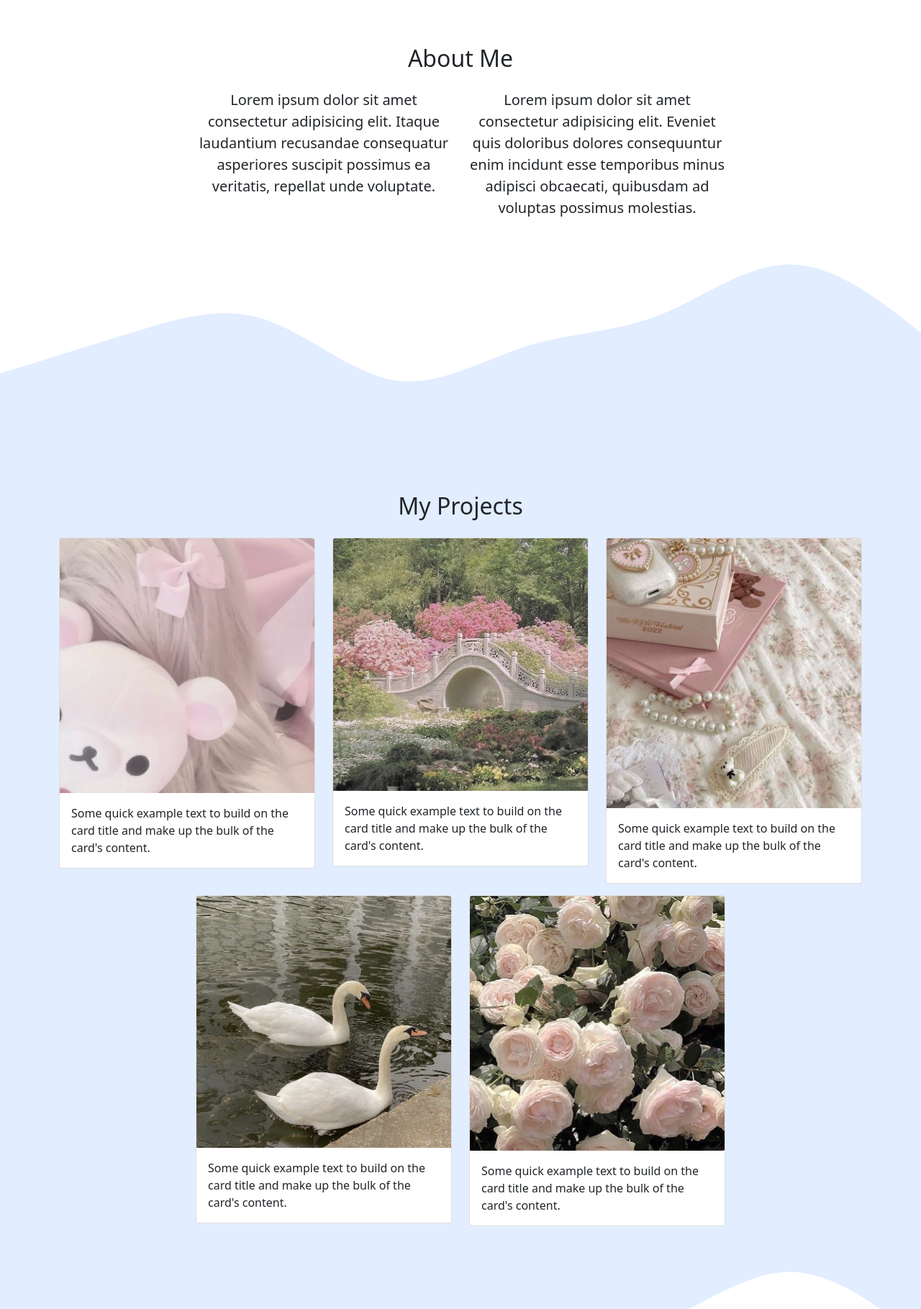
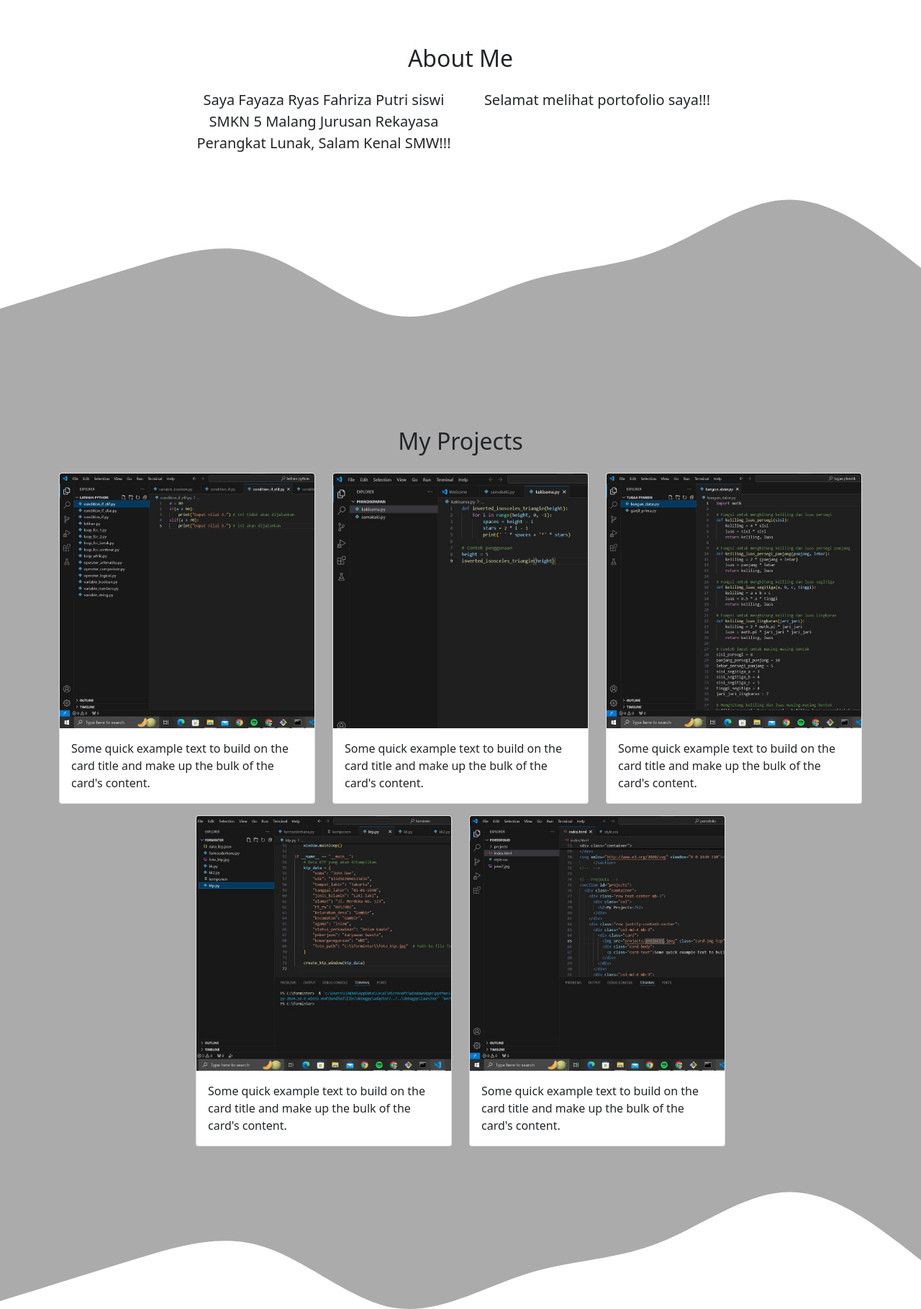
Before and after one commit to palsjn/palsjn.github.io, a plain HTML site: page index.html in a window 1280 px wide. Shown: the part 720-2539 px from the top of the page at 72% size. Drawn offline with nearby package versions, Linux system fonts and the light colour scheme.

Commit message:
ganti projek dan warna

```diff
--- a/index.html
+++ b/index.html
@@ -16,7 +16,7 @@
   </head>
   <body id="home">
     <!-- Navbar -->
-    <nav class="navbar navbar-expand-lg navbar-dark bg-primary shadow-sm fixed-top">
+    <nav class="navbar navbar-expand-lg navbar-dark bg-secondary shadow-sm fixed-top">
       <div class="container">
         <a class="navbar-brand" href="#">Fayaza Ryas</a>
         <button class="navbar-toggler" type="button" data-bs-toggle="collapse" data-bs-target="#navbarNav" aria-controls="navbarNav" aria-expanded="false" aria-label="Toggle navigation">
@@ -45,7 +45,7 @@
     <section class="jumbotron text-center">
       <img src="yasa2.jpg" alt="Fayaza Ryas" width="200" class="rounded-circle img-thumbnail">
       <h1 class="display-4">Fayaza Ryas Fahriza Putri</h1>
-      <p class="lead">Student | Loyi Jung</p>
+      <p class="lead">Student | XI RPL 2</p>
       <svg xmlns="http://www.w3.org/2000/svg" viewBox="0 0 1440 320"><path fill="#FFFFFF" fill-opacity="1" d="M0,64L34.3,85.3C68.6,107,137,149,206,154.7C274.3,160,343,128,411,117.3C480,107,549,117,617,138.7C685.7,160,754,192,823,176C891.4,160,960,96,1029,90.7C1097.1,85,1166,139,1234,160C1302.9,181,1371,171,1406,165.3L1440,160L1440,320L1405.7,320C1371.4,320,1303,320,1234,320C1165.7,320,1097,320,1029,320C960,320,891,320,823,320C754.3,320,686,320,617,320C548.6,320,480,320,411,320C342.9,320,274,320,206,320C137.1,320,69,320,34,320L0,320Z"></path></svg>
     </section>
     <!--  -->
@@ -60,14 +60,14 @@
   </div>
   <div class="row justify-content-center fs-5 text-center">
     <div class="col-md-4">
-      <p>Lorem ipsum dolor sit amet consectetur adipisicing elit. Itaque laudantium recusandae consequatur asperiores suscipit possimus ea veritatis, repellat unde voluptate.</p>
+      <p>Saya Fayaza Ryas Fahriza Putri siswi SMKN 5 Malang Jurusan Rekayasa Perangkat Lunak, Salam Kenal SMW!!!</p>
     </div>
     <div class="col-md-4">
-      <p>Lorem ipsum dolor sit amet consectetur adipisicing elit. Eveniet quis doloribus dolores consequuntur enim incidunt esse temporibus minus adipisci obcaecati, quibusdam ad voluptas possimus molestias.</p>
+      <p>Selamat melihat portofolio saya!!!</p>
     </div>
   </div>
 </div>
-<svg xmlns="http://www.w3.org/2000/svg" viewBox="0 0 1440 320"><path fill="#e2edff" fill-opacity="1" d="M0,224L34.3,213.3C68.6,203,137,181,206,160C274.3,139,343,117,411,138.7C480,160,549,224,617,234.7C685.7,245,754,203,823,181.3C891.4,160,960,160,1029,133.3C1097.1,107,1166,53,1234,53.3C1302.9,53,1371,107,1406,133.3L1440,160L1440,320L1405.7,320C1371.4,320,1303,320,1234,320C1165.7,320,1097,320,1029,320C960,320,891,320,823,320C754.3,320,686,320,617,320C548.6,320,480,320,411,320C342.9,320,274,320,206,320C137.1,320,69,320,34,320L0,320Z"></path></svg>
+<svg xmlns="http://www.w3.org/2000/svg" viewBox="0 0 1440 320"><path fill="#ababab" fill-opacity="1" d="M0,224L34.3,213.3C68.6,203,137,181,206,160C274.3,139,343,117,411,138.7C480,160,549,224,617,234.7C685.7,245,754,203,823,181.3C891.4,160,960,160,1029,133.3C1097.1,107,1166,53,1234,53.3C1302.9,53,1371,107,1406,133.3L1440,160L1440,320L1405.7,320C1371.4,320,1303,320,1234,320C1165.7,320,1097,320,1029,320C960,320,891,320,823,320C754.3,320,686,320,617,320C548.6,320,480,320,411,320C342.9,320,274,320,206,320C137.1,320,69,320,34,320L0,320Z"></path></svg>
       </section>
 <!--  -->
 
@@ -82,7 +82,7 @@
     <div class="row justify-content-center">
       <div class="col-md-4 mb-3">
         <div class="card">
-          <img src="projects/project1.jpeg" class="card-img-top" alt="Project 1">
+          <img src="projects/project1.jpg" class="card-img-top" alt="Project 1">
           <div class="card-body">
             <p class="card-text">Some quick example text to build on the card title and make up the bulk of the card's content.</p>
           </div>
@@ -90,7 +90,7 @@
       </div>
       <div class="col-md-4 mb-3">
         <div class="card">
-          <img src="projects/project2.jpeg" class="card-img-top" alt="Project 2">
+          <img src="projects/project2.jpg" class="card-img-top" alt="Project 2">
           <div class="card-body">
             <p class="card-text">Some quick example text to build on the card title and make up the bulk of the card's content.</p>
           </div>
@@ -98,7 +98,7 @@
       </div>
       <div class="col-md-4 mb-3">
         <div class="card">
-          <img src="projects/project3.jpeg" class="card-img-top" alt="Project 3">
+          <img src="projects/project3.jpg" class="card-img-top" alt="Project 3">
           <div class="card-body">
             <p class="card-text">Some quick example text to build on the card title and make up the bulk of the card's content.</p>
           </div>
@@ -106,7 +106,7 @@
       </div>
       <div class="col-md-4 mb-3">
         <div class="card">
-          <img src="projects/project4.jpeg" class="card-img-top" alt="Project 4">
+          <img src="projects/project4.jpg" class="card-img-top" alt="Project 4">
           <div class="card-body">
             <p class="card-text">Some quick example text to build on the card title and make up the bulk of the card's content.</p>
           </div>
@@ -114,7 +114,7 @@
       </div>
       <div class="col-md-4 mb-3">
         <div class="card">
-          <img src="projects/project5.jpeg" class="card-img-top" alt="Project 5">
+          <img src="projects/project5.jpg" class="card-img-top" alt="Project 5">
           <div class="card-body">
             <p class="card-text">Some quick example text to build on the card title and make up the bulk of the card's content.</p>
           </div>
@@ -149,17 +149,17 @@
             <label for="pesan" class="form-label">Pesan</label>
             <textarea class="form-control" id="pesan" rows="3"></textarea>
           </div>
-          <button type="submit" class="btn btn-primary">Submit</button>
+          <button type="submit" class="btn btn-secondary">Submit</button>
         </form>
       </div>
     </div>
   </div>
-  <svg xmlns="http://www.w3.org/2000/svg" viewBox="0 0 1440 320"><path fill="#0d6efd" fill-opacity="1" d="M0,224L34.3,213.3C68.6,203,137,181,206,160C274.3,139,343,117,411,138.7C480,160,549,224,617,234.7C685.7,245,754,203,823,181.3C891.4,160,960,160,1029,133.3C1097.1,107,1166,53,1234,53.3C1302.9,53,1371,107,1406,133.3L1440,160L1440,320L1405.7,320C1371.4,320,1303,320,1234,320C1165.7,320,1097,320,1029,320C960,320,891,320,823,320C754.3,320,686,320,617,320C548.6,320,480,320,411,320C342.9,320,274,320,206,320C137.1,320,69,320,34,320L0,320Z"></path></svg>
+  <svg xmlns="http://www.w3.org/2000/svg" viewBox="0 0 1440 320"><path fill="#6c757d" fill-opacity="1" d="M0,224L34.3,213.3C68.6,203,137,181,206,160C274.3,139,343,117,411,138.7C480,160,549,224,617,234.7C685.7,245,754,203,823,181.3C891.4,160,960,160,1029,133.3C1097.1,107,1166,53,1234,53.3C1302.9,53,1371,107,1406,133.3L1440,160L1440,320L1405.7,320C1371.4,320,1303,320,1234,320C1165.7,320,1097,320,1029,320C960,320,891,320,823,320C754.3,320,686,320,617,320C548.6,320,480,320,411,320C342.9,320,274,320,206,320C137.1,320,69,320,34,320L0,320Z"></path></svg>
 </section>
 <!--  -->
 
 <!-- Footer -->
- <footer class="bg-primary text-white text-center pb-5">
+ <footer class="bg-secondary text-white text-center pb-5">
 <p>Create with <i class="bi bi-heart-fill text-danger"></i> by <a href="https://www.instagram.com/" class="text-white fw-bold">Fayaza Ryas</a></p>
 </footer>
 <!--  -->
--- a/style.css
+++ b/style.css
@@ -1,9 +1,9 @@
 .jumbotron {
     padding-top: 6rem;
-    background-color: #e2edff;
+    background-color: #ababab;
 }
 #projects {
-    background-color: #e2edff;
+    background-color: #ababab;
 }
 section {
     padding-top: 5rem;
```
Also changed, not shown: projects/project1.jpeg (deleted), projects/project1.jpg (added), projects/project2.jpeg (deleted), projects/project2.jpg (added), projects/project3.jpeg (deleted), projects/project3.jpg (added), projects/project4.jpeg (deleted), projects/project4.jpg (added), projects/project5.jpeg (deleted), projects/project5.jpg (added).
